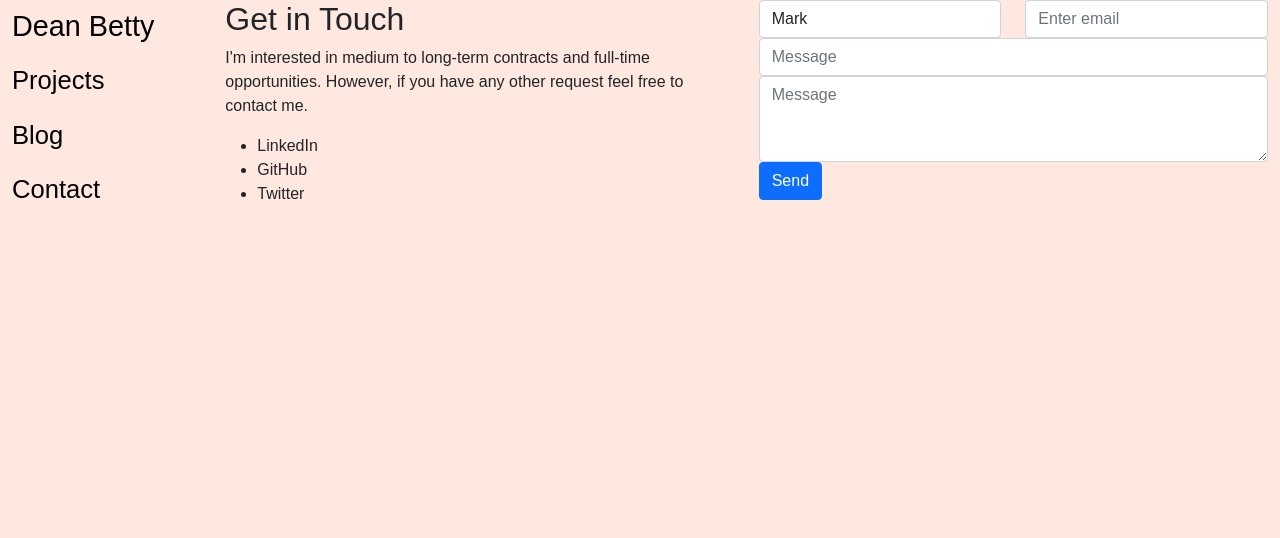
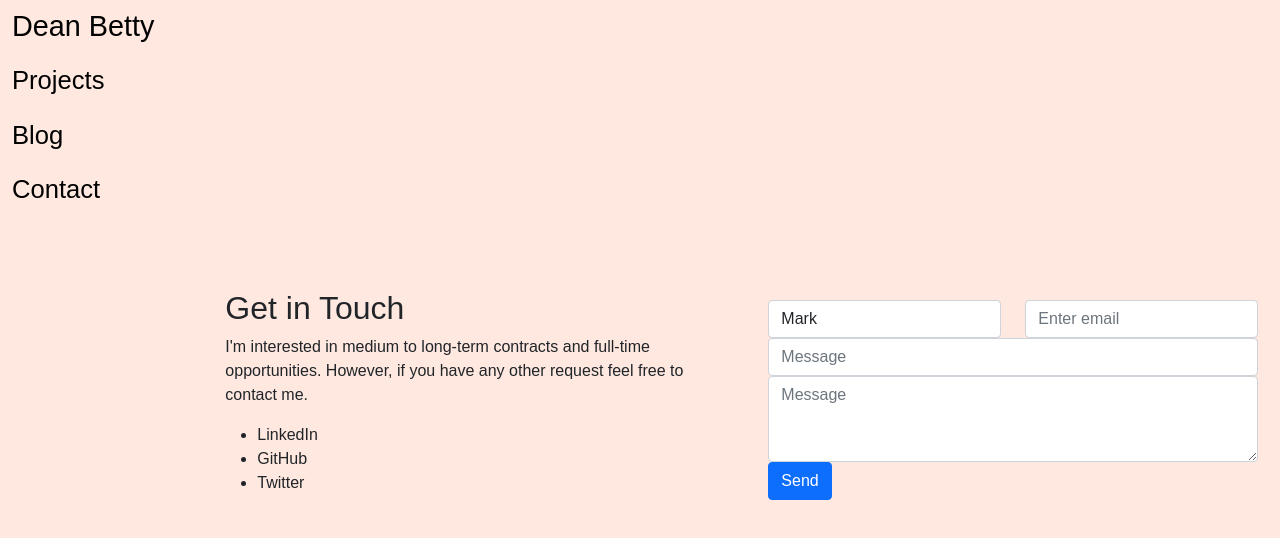
Before and after one commit to deanpointblank/Portfolio_v3, a React (Create React App) app: page /contact in a window 1280 px wide. Shown: the top 538 px of the page. Built offline with nearby package versions, Linux system fonts and the light colour scheme; a web font is replaced by a local one.

Commit message:
center ContactBlurb and ContactForm on page

```diff
--- a/src/Containers/contact.js
+++ b/src/Containers/contact.js
@@ -7,11 +7,11 @@ export default class ContactContainer extends Component {
 
     render(){
         return(
-            <Row>
-                <Col>
+            <Row className="h-100">
+                <Col className="h-100 d-flex align-content-center justify-content-center flex-wrap">
                     <ContactBlurb />
                 </Col>
-                <Col>
+                <Col className="h-100 d-flex align-content-center justify-content-center flex-wrap">
                     <ContactForm />
                 </Col>
             </ Row>
```
